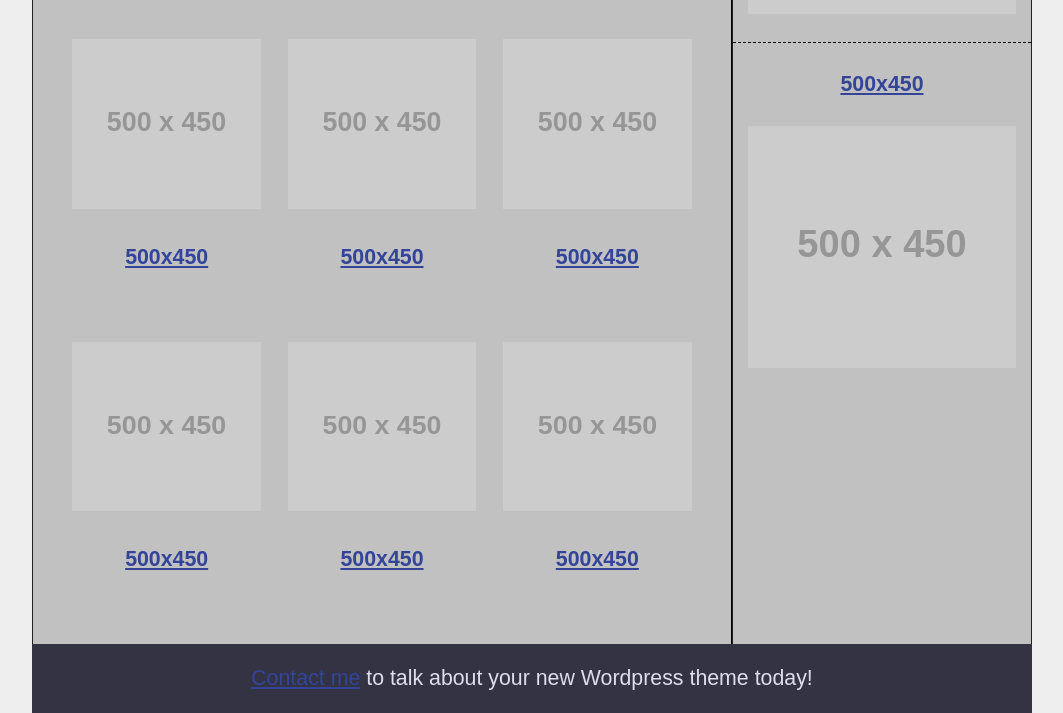
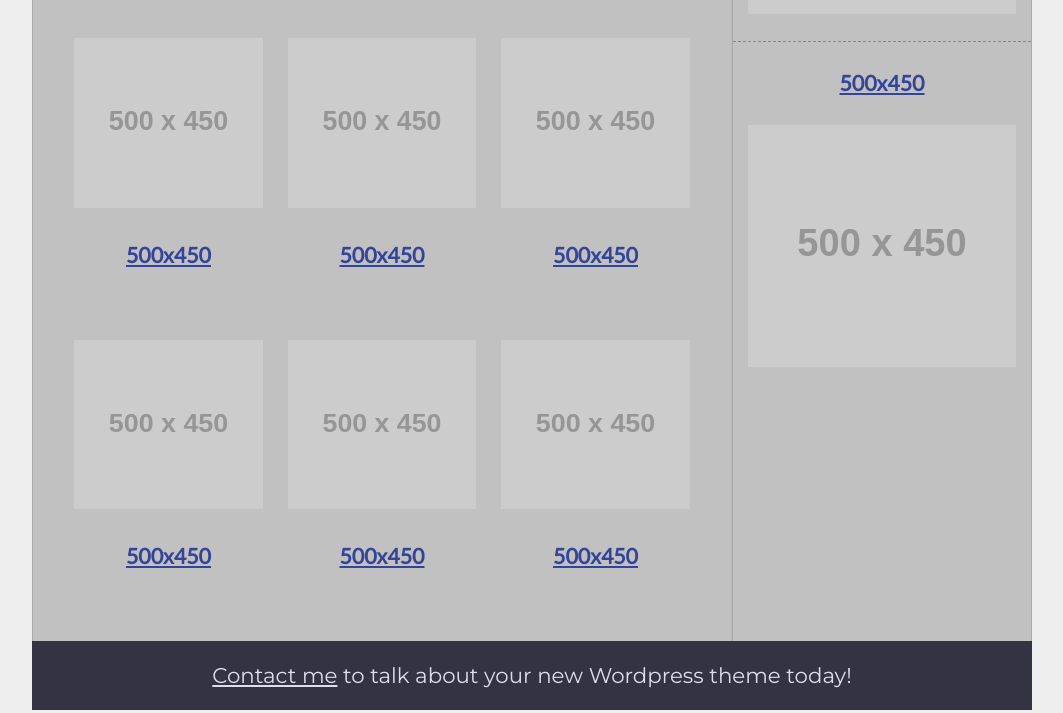
Before and after one commit to AlexiDavis/ad.com-2015, a plain HTML site: page index.html in a window 1280 px wide. Shown: the part 566-1279 px from the top of the page, without its empty margins (108-1171 px from the left). Drawn offline with Linux system fonts and the light colour scheme; placeholder pictures from the web are drawn by us.

Commit message:
color & font update

```diff
--- a/index.html
+++ b/index.html
@@ -3,6 +3,7 @@
     <head>
         <title>AlexiDavis.com</title>
         <link rel="stylesheet" href="style.css" type="text/css" />
+        <link rel="stylesheet" href="http://fonts.googleapis.com/css?family=Lato|Montserrat|Roboto+Slab" type="text/css">
     </head>
     <body>
         <header>
--- a/style.css
+++ b/style.css
@@ -8,8 +8,9 @@
 */
 *{box-sizing:border-box;}
 a{color:#349;}
-html{font:16pt/20pt sans-serif;background:#eee;color:#222;margin:0;padding:0;}
+html{font:16pt/20pt Lato,sans-serif;background:#eee;color:#222;margin:0;padding:0;}
 body{width:1000px;max-width:90%;background:rgba(10,10,10,.2);margin:0 auto;padding:0;text-align:center;}
+h1,h2,h3{font-family:"Roboto Slab",serif;}
 header{width:100%;background:#003;text-align:center;color:#eef;}
 header h1{display:inline-block;}
 header nav{display:inline-block;}
@@ -17,15 +18,16 @@ header nav ul li{display:inline-block;}
 header nav ul li a{display:block;color:#eef;padding:.25em 1em;border-left:solid thin #eef;text-decoration:none;}
 header nav ul li:first-of-type a{border-left:0px;}
 header nav ul .current a,header nav ul li a:hover{background:#eef;color:#006;}
-header aside,footer{background:#334;text-align:center;padding:1em;color:#dde;}
+header aside,footer{background:#334;text-align:center;padding:1em;color:#dde;font-family:Montserrat,serif;}
+header aside a,footer a{color:#dde;}
 #main{width:100%;overflow: hidden;clear:both;}
 #main img{max-width:90%;}
 #main div{float:left;}
-#main .projects{width:70%;min-height:35em;border-right:thin solid #000;border-left:thin solid #222;}
+#main .projects{width:70%;min-height:35em;border-right:thin solid #bbb;border-left:thin solid #aaa;}
 #main .projects>ul,#main .doodles>ul{list-style:none;padding:0;}
 #main .projects li{display:inline-block;width:30%;margin:1em 0;}
-#main .doodles{width:30%;min-height:35em;border-left:thin solid #222;border-right:thin solid #222;padding-bottom: 20000px;margin-bottom: -20000px;}
-#main .doodles li{border-top:thin dashed #000;padding-bottom:1em;}
+#main .doodles{width:30%;min-height:35em;border-left:thin solid #aaa;border-right:thin solid #aaa;padding-bottom: 20000px;margin-bottom: -20000px;}
+#main .doodles li{border-top:thin dashed #888;padding-bottom:1em;}
 #main .doodles li:first-of-type{border:0;}
 footer{width:100%;clear:both;}
 @media (max-width:800px){
```
